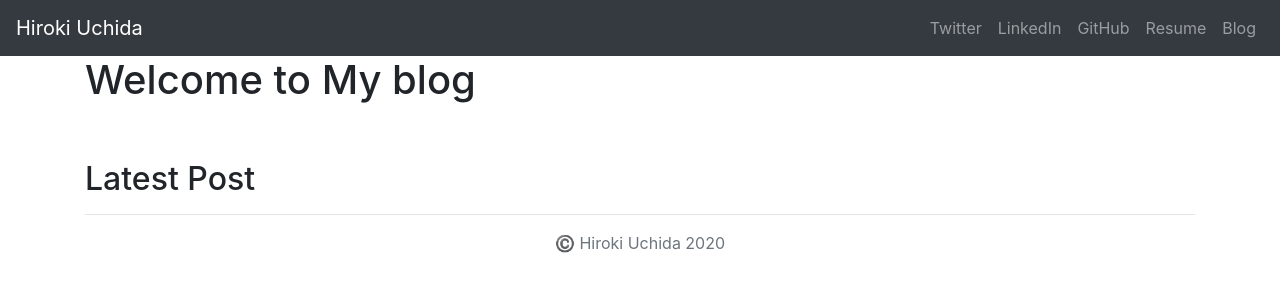
After one commit to Hir0kii/port_project, a Django app: page /blog/ in a window 1280 px wide. The commit adds this page. Shown: the top 300 px of the page. Run offline with Django 3.2, Linux system fonts and the light colour scheme; some libraries are stand-ins or nearby versions.

Commit message:
make urls

```diff
--- /dev/null
+++ b/blog/templates/blog/allblogs.html
@@ -0,0 +1,20 @@
+{% extends 'jobs/base.html' %}
+{% block content %}
+
+  <main role="main">
+    <div class="container">
+      <h1>Welcome to My blog</h1>
+      <br>
+      <br>
+      <h2>Latest Post</h2>
+
+
+
+
+      <hr>
+    </div>
+
+
+  </main>
+
+{% endblock %}
--- /dev/null
+++ b/blog/urls.py
@@ -0,0 +1,6 @@
+from django.urls import path
+from . import views
+
+urlpatterns = [
+    path('', views.allblogs, name='allblogs'),
+]
--- a/blog/views.py
+++ b/blog/views.py
@@ -1,3 +1,5 @@
 from django.shortcuts import render
 
-# Create your views here.
+
+def allblogs(request):
+    return render(request, 'blog/allblogs.html')
--- /dev/null
+++ b/jobs/templates/jobs/base.html
@@ -0,0 +1,80 @@
+<!DOCTYPE html>
+<html lang="en" dir="ltr">
+<head>
+  <meta charset="utf-8">
+  <meta name="viewport" content="width=device-width, initial-scale=1, shrink-to-fit=no">
+  <meta name="description" content="">
+  <meta name="author" content="Mark Otto, Jacob Thornton, and Bootstrap contributors">
+  <meta name="generator" content="Jekyll v3.8.6">
+  <title>Hiroki Uchida Portofolio</title>
+
+  <link rel="canonical" href="https://getbootstrap.com/docs/4.4/examples/album/">
+
+  <!-- Bootstrap core CSS -->
+  <link rel="stylesheet" href="https://stackpath.bootstrapcdn.com/bootstrap/4.4.1/css/bootstrap.min.css" integrity="sha384-Vkoo8x4CGsO3+Hhxv8T/Q5PaXtkKtu6ug5TOeNV6gBiFeWPGFN9MuhOf23Q9Ifjh" crossorigin="anonymous">
+
+  <!-- Favicons -->
+  <link rel="apple-touch-icon" href="/docs/4.4/assets/img/favicons/apple-touch-icon.png" sizes="180x180">
+  <link rel="icon" href="/docs/4.4/assets/img/favicons/favicon-32x32.png" sizes="32x32" type="image/png">
+  <link rel="icon" href="/docs/4.4/assets/img/favicons/favicon-16x16.png" sizes="16x16" type="image/png">
+  <link rel="manifest" href="/docs/4.4/assets/img/favicons/manifest.json">
+  <link rel="mask-icon" href="/docs/4.4/assets/img/favicons/safari-pinned-tab.svg" color="#563d7c">
+  <link rel="icon" href="/docs/4.4/assets/img/favicons/favicon.ico">
+  <meta name="msapplication-config" content="/docs/4.4/assets/img/favicons/browserconfig.xml">
+  <meta name="theme-color" content="#563d7c">
+
+
+  <style>
+  .bd-placeholder-img {
+    font-size: 1.125rem;
+    text-anchor: middle;
+    -webkit-user-select: none;
+    -moz-user-select: none;
+    -ms-user-select: none;
+    user-select: none;
+  }
+
+  @media (min-width: 768px) {
+    .bd-placeholder-img-lg {
+      font-size: 3.5rem;
+    }
+  }
+  </style>
+
+</head>
+<body>
+  <header>
+    <nav class="navbar navbar-expand-lg navbar-dark bg-dark">
+      <a class="navbar-brand" href="{% url 'home' %}">Hiroki Uchida</a>
+      <button class="navbar-toggler" type="button" data-toggle="collapse" data-target="#navbarNavAltMarkup" aria-controls="navbarNavAltMarkup" aria-expanded="false" aria-label="Toggle navigation">
+        <span class="navbar-toggler-icon"></span>
+      </button>
+      <div class="collapse navbar-collapse" id="navbarNavAltMarkup">
+        <div class="navbar-nav ml-auto">
+          <a class="nav-item nav-link" href="https://twitter.com/Hir0kii_">Twitter</a>
+          <a class="nav-item nav-link" href="https://www.linkedin.com/in/hir0kiuchida">LinkedIn</a>
+          <a class="nav-item nav-link" href="https://github.com/Hir0kii">GitHub</a>
+          <a class="nav-item nav-link" href="#">Resume</a>
+          <a class="nav-item nav-link" href="{% url 'allblogs' %}">Blog</a>
+
+        </div>
+      </div>
+    </nav>
+  </header>
+
+  {% block content %}
+
+  {% endblock %}
+
+  <footer class="text-muted">
+    <div class="container text-center">
+      <p>©️ Hiroki Uchida {% now "Y" %}</p>
+    </div>
+  </footer>
+
+  <script src="https://code.jquery.com/jquery-3.4.1.slim.min.js" integrity="sha384-J6qa4849blE2+poT4WnyKhv5vZF5SrPo0iEjwBvKU7imGFAV0wwj1yYfoRSJoZ+n" crossorigin="anonymous"></script>
+  <script src="https://cdn.jsdelivr.net/npm/popper.js@1.16.0/dist/umd/popper.min.js" integrity="sha384-Q6E9RHvbIyZFJoft+2mJbHaEWldlvI9IOYy5n3zV9zzTtmI3UksdQRVvoxMfooAo" crossorigin="anonymous"></script>
+  <script src="https://stackpath.bootstrapcdn.com/bootstrap/4.4.1/js/bootstrap.min.js" integrity="sha384-wfSDF2E50Y2D1uUdj0O3uMBJnjuUD4Ih7YwaYd1iqfktj0Uod8GCExl3Og8ifwB6" crossorigin="anonymous"></script>
+
+</body>
+</html>
--- a/portfolio_project/urls.py
+++ b/portfolio_project/urls.py
@@ -1,20 +1,5 @@
-"""portfolio_project URL Configuration
-
-The `urlpatterns` list routes URLs to views. For more information please see:
-    https://docs.djangoproject.com/en/2.2/topics/http/urls/
-Examples:
-Function views
-    1. Add an import:  from my_app import views
-    2. Add a URL to urlpatterns:  path('', views.home, name='home')
-Class-based views
-    1. Add an import:  from other_app.views import Home
-    2. Add a URL to urlpatterns:  path('', Home.as_view(), name='home')
-Including another URLconf
-    1. Import the include() function: from django.urls import include, path
-    2. Add a URL to urlpatterns:  path('blog/', include('blog.urls'))
-"""
 from django.contrib import admin
-from django.urls import path
+from django.urls import path, include
 from django.conf import settings
 from django.conf.urls.static import static
 from jobs import views
@@ -22,4 +7,5 @@ from jobs import views
 urlpatterns = [
     path('admin/', admin.site.urls),
     path('', views.home, name='home'),
+    path('blog/', include('blog.urls'))
 ] + static(settings.MEDIA_URL, document_root=settings.MEDIA_ROOT)
```
Also changed, not shown: jobs/templates/jobs/home.html (+3 -75 lines).
